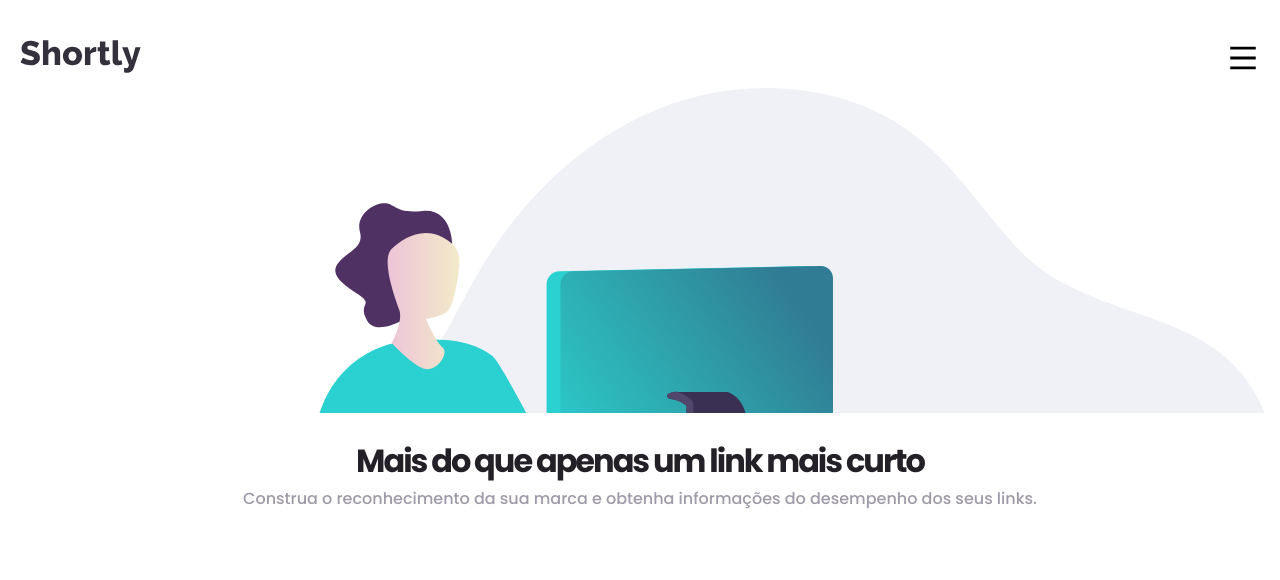
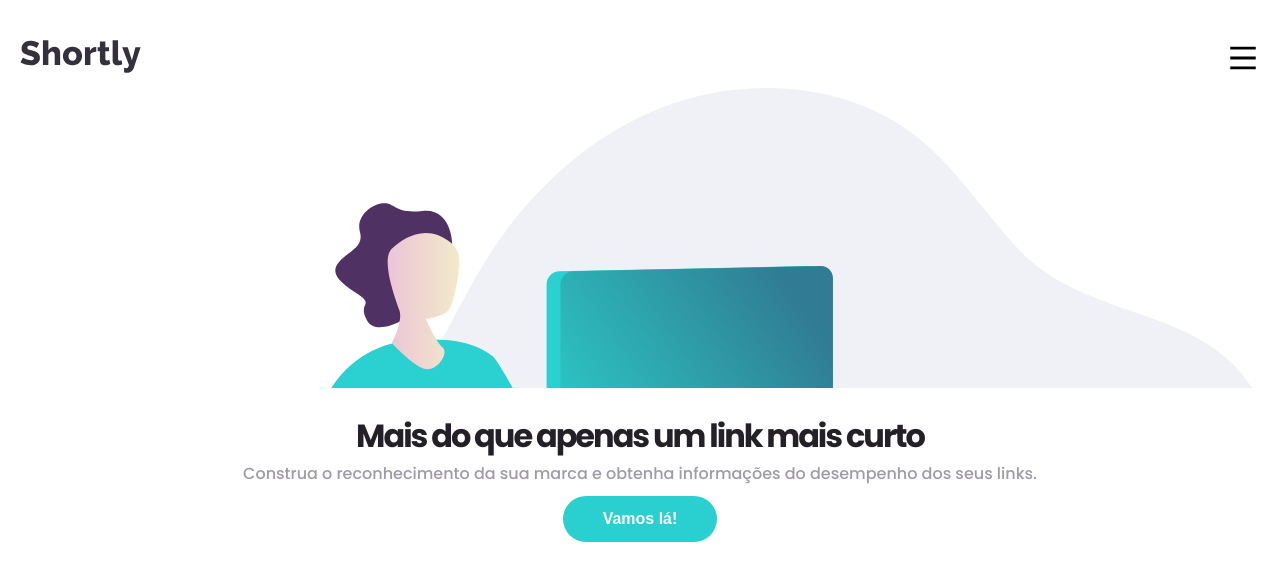
Before and after one commit to Salv-Dev/shortly, a React (Create React App) app: page / in a window 1280 px wide. Shown: the top 580 px of the page. Built offline with nearby package versions, Linux system fonts and the light colour scheme.

Commit message:
estiliza o Button e importa o Button no Banner

```diff
--- a/src/components/atoms/Button/index.tsx
+++ b/src/components/atoms/Button/index.tsx
@@ -1,8 +1,10 @@
 import { Container } from './styles';
 
-const Button: React.FC = () => {
+const Button: React.FC = ({ children }) => {
   return (
-    <Container></Container>
+    <Container>
+        { children }
+    </Container>
   );
 }
 
--- a/src/components/atoms/Button/styles.ts
+++ b/src/components/atoms/Button/styles.ts
@@ -1,3 +1,18 @@
 import styled from 'styled-components';
 
-export const Container = styled.button``;
+export const Container = styled.button`
+    border: none;
+    background-color: ${props => props.theme.palette.primary.light.accent};
+    color: ${props => props.theme.palette.common.white};
+    padding: 14px 40px;
+    font-size: 1rem;
+    font-weight: bold;
+    border-radius: 30px;
+    cursor: pointer;
+    transition: opacity .2s ease-in-out;
+
+    &:active,
+    &:hover {
+        opacity: .7;
+    }
+`;
--- a/src/components/molecules/Banner/index.tsx
+++ b/src/components/molecules/Banner/index.tsx
@@ -1,3 +1,5 @@
+import Button from '../../atoms/Button';
+
 import { Container, Bg, TextWrapper, Title, Desc } from './styles';
 
 const Banner: React.FC = () => {
@@ -7,6 +9,7 @@ const Banner: React.FC = () => {
         <TextWrapper>
             <Title>Mais do que apenas um link mais curto</Title>
             <Desc>Construa o reconhecimento da sua marca e obtenha informações do desempenho dos seus links.</Desc>
+            <Button>Vamos lá!</Button>
         </TextWrapper>
       </Container>
   );
--- a/src/components/molecules/Banner/styles.ts
+++ b/src/components/molecules/Banner/styles.ts
@@ -1,17 +1,20 @@
 import styled from 'styled-components';
 
-export const Container  = styled.section``;
+export const Container  = styled.section`
+    margin-bottom: 40px;
+`;
 
 export const Bg = styled.div`
     background: url('/images/illustration-working.svg') no-repeat;
     background-size: cover;
-    background-position: -25% 0%;
-    min-height: 325px;
+    background-position: -50% 0%;
+    min-height: 300px;
 `;
 
 export const TextWrapper = styled.div`
     display: flex;
     flex-direction: column;
+    align-items: center;
     margin-top: 30px;
     padding: 0 20px;
 `;
@@ -30,4 +33,5 @@ export const Desc = styled.p`
     color: ${props => props.theme.palette.primary.light.text};
     text-align: center;
     line-height: 1.4rem;
+    margin-bottom: 10px;
 `;
```
